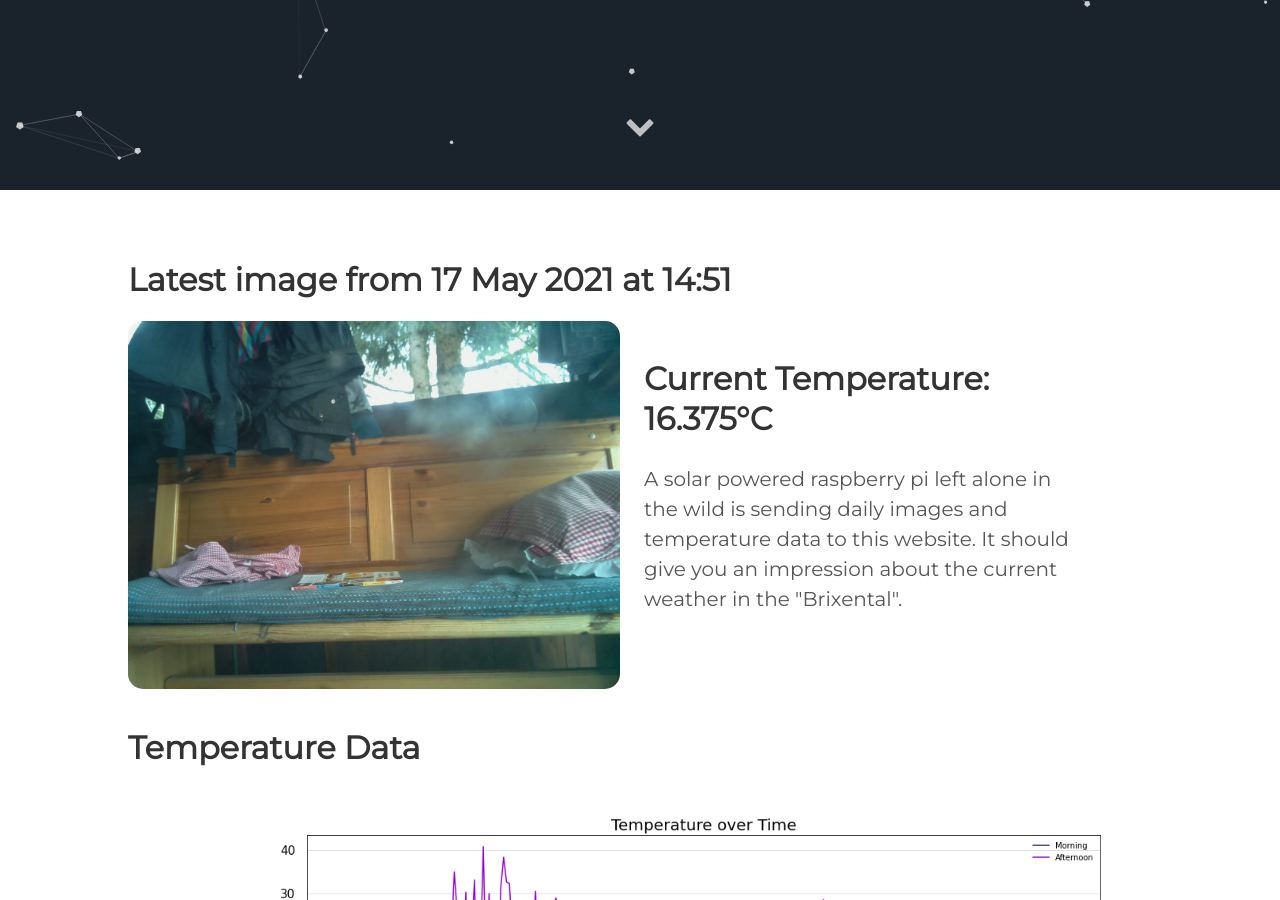
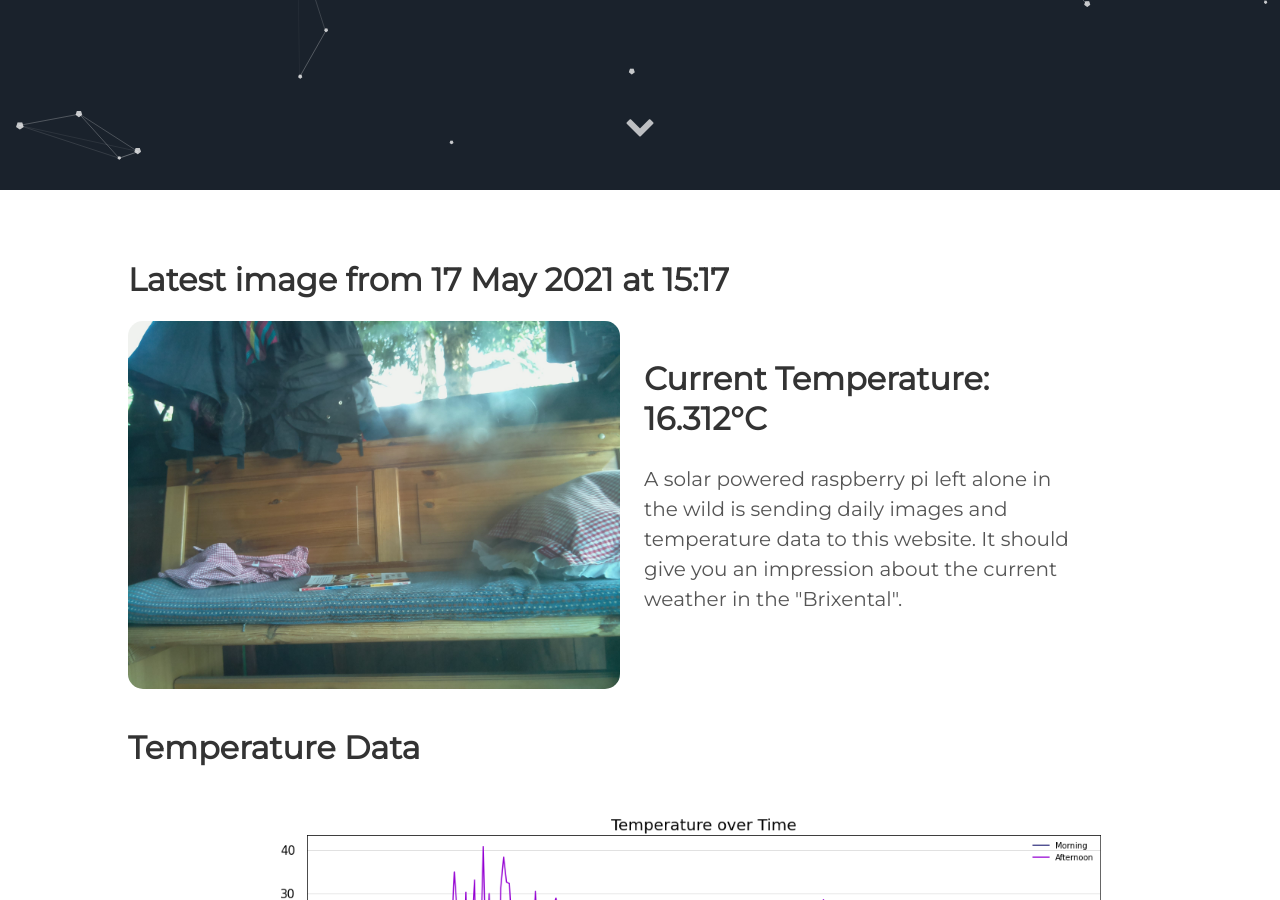
Before and after one commit to vektorious/vektorious.github.io, a Jekyll site: the page built from resources/huette.md, in a window 1280 px wide and 900 px high, scrolled down 710 px. Built offline with Jekyll 4.4.1, drawn with Linux system fonts in a browser that asks for light colours.

Commit message:
I'm a bot beep boop

```diff
--- a/resources/huette.md
+++ b/resources/huette.md
@@ -6,13 +6,13 @@ image: '/assets/img/'
 description: 'Live image from the Austrian alps'
 twitter_text: ' '
 ---
-## Latest image from 17 May 2021 at 14:51
+## Latest image from 17 May 2021 at 15:17
 <div class="huette">
   <div class="huette-image">
     <img src="{{ "/assets/img/huette.jpg" | prepend: site.baseurl }}">
   </div>
   <div class="huette-text">
-        <h2>Current Temperature: 16.375°C</h2>
+        <h2>Current Temperature: 16.312°C</h2>
         <p>A solar powered raspberry pi left alone in the wild is sending daily images and temperature data to this website. It should give you an impression about the current weather in the "Brixental".</p>
 
   </div>
```
Also changed, not shown: rpi-script/2021-05-17_151627.txt (renamed from rpi-script/2021-05-17_145026.txt, +5 -6 lines), rpi-script/huette.md (+2 -2 lines), assets/img/huette.jpg, 1 other file.
